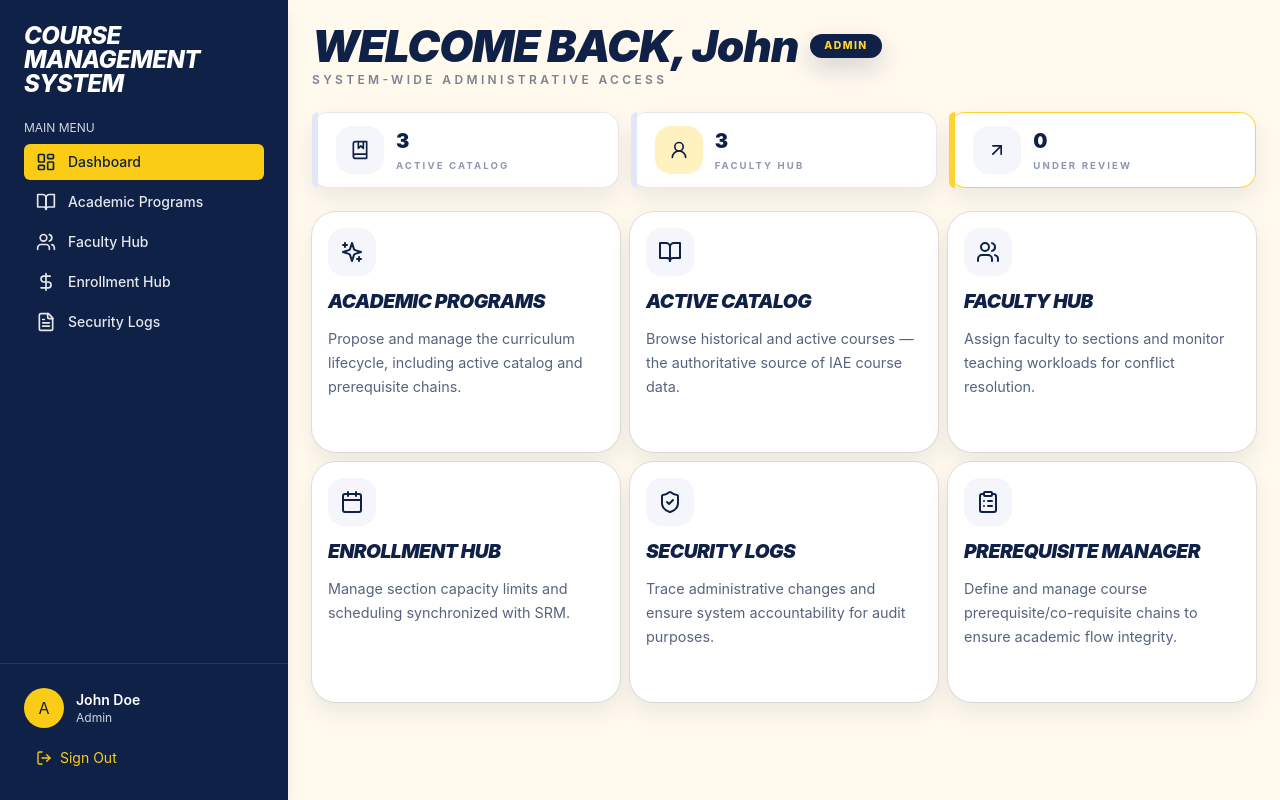
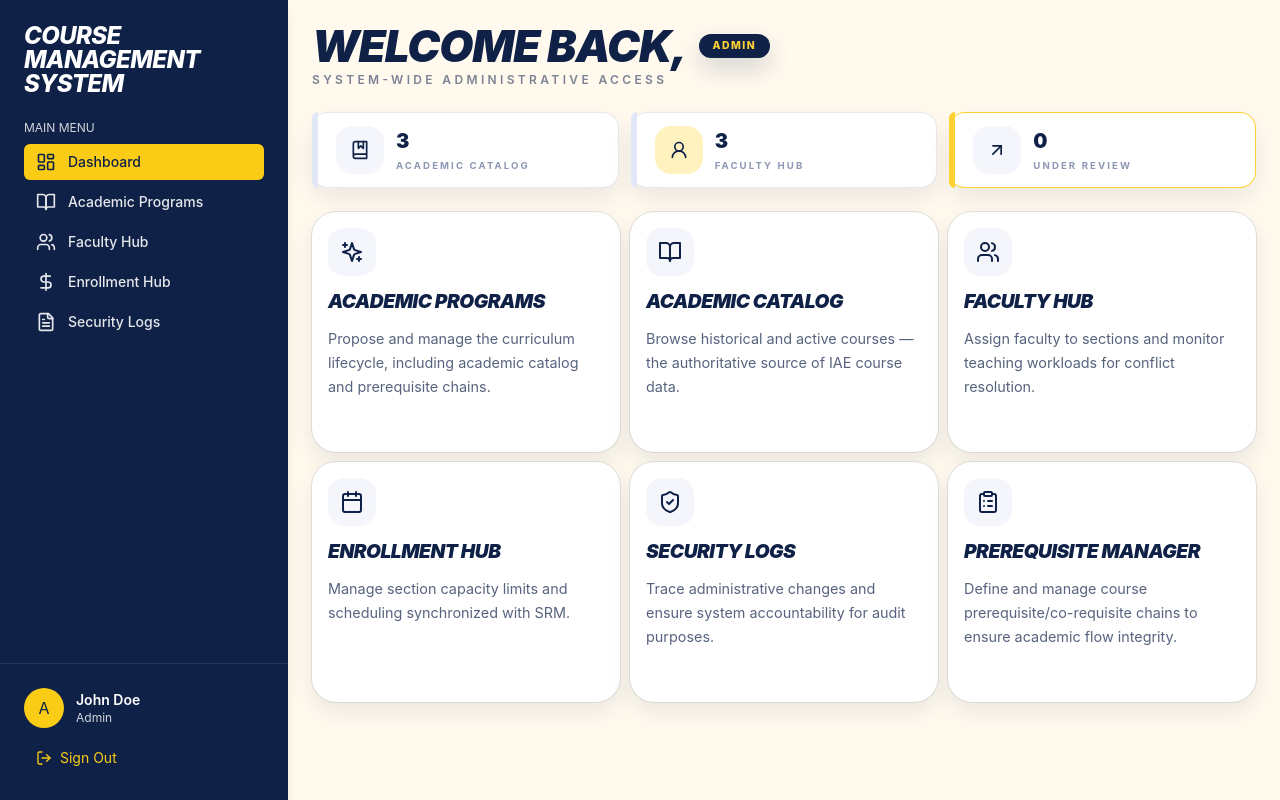
Before and after one commit to ChristianClaro1/CMS-D, a React (Vite) app in the folder frontend/: page /dashboard in a window 1280 px wide. Built offline with nearby package versions, Linux system fonts and the light colour scheme; no server answers; what @heroui/react would draw is missing.

Commit message:
frontend Update

```diff
--- a/frontend/src/env.d.ts
+++ b/frontend/src/env.d.ts
@@ -7,6 +7,7 @@ declare module '*.svg' {
 }
 
 interface ImportMetaEnv {
+  readonly DEV: boolean;
   readonly VITE_API_URL: string;
 }
 
--- a/frontend/src/pages/Dashboard.tsx
+++ b/frontend/src/pages/Dashboard.tsx
@@ -17,14 +17,14 @@ import { useAuth } from '@/hooks/useAuth'
 import { Link } from 'react-router-dom'
 
 const topStats = [
-  { name: 'Active Catalog', value: 3, icon: BookMarked },
+  { name: 'Academic Catalog', value: 3, icon: BookMarked },
   { name: 'Faculty Hub', value: 3 },
   { name: 'Under Review', value: 0, icon: ArrowUpRight },
 ]
 
 const modules = [
-  { title: 'Academic Programs', desc: 'Propose and manage the curriculum lifecycle, including active catalog and prerequisite chains.', icon: Sparkles, to: '/courses/manage' },
-  { title: 'Active Catalog', desc: 'Browse historical and active courses — the authoritative source of IAE course data.', icon: BookOpen, to: '/courses' },
+  { title: 'Academic Programs', desc: 'Propose and manage the curriculum lifecycle, including academic catalog and prerequisite chains.', icon: Sparkles, to: '/courses/manage' },
+  { title: 'Academic Catalog', desc: 'Browse historical and active courses — the authoritative source of IAE course data.', icon: BookOpen, to: '/courses' },
   { title: 'Faculty Hub', desc: 'Assign faculty to sections and monitor teaching workloads for conflict resolution.', icon: Users, to: '/instructors' },
   { title: 'Enrollment Hub', desc: 'Manage section capacity limits and scheduling synchronized with SRM.', icon: Calendar, to: '/enrollment' },
   { title: 'Security Logs', desc: 'Trace administrative changes and ensure system accountability for audit purposes.', icon: ShieldCheck, to: '/reports' },
@@ -34,7 +34,8 @@ const modules = [
 export function Dashboard() {
   const { role } = useRole()
   const { user } = useAuth()
-  const displayName = user?.name?.split(' ')[0] || 'John'
+  const parts = user?.name?.split(' ') || [];
+  const displayName = parts[parts.length - 1];
   const roleLabel = role.toUpperCase()
   const roleSubline =
     role === 'Admin'
--- a/frontend/src/pages/Landing.tsx
+++ b/frontend/src/pages/Landing.tsx
@@ -51,19 +51,6 @@ export function Landing() {
               <p className="max-w-lg text-base leading-7 text-white/65">
                 A centralized administrative portal for curriculum oversight and institutional operations.
               </p>
-            </div>
-
-            <div className="relative space-y-4 text-sm text-white/55">
-              <div className="grid grid-cols-2 gap-4">
-                <div className="rounded-2xl border border-white/10 bg-white/6 p-4">
-                  <div className="text-[0.65rem] font-bold uppercase tracking-[0.3em] text-[#ffd233]">Role-based</div>
-                  <div className="mt-2 text-white/80">Secure access for curriculum and admin workflows.</div>
-                </div>
-                <div className="rounded-2xl border border-white/10 bg-white/6 p-4">
-                  <div className="text-[0.65rem] font-bold uppercase tracking-[0.3em] text-[#ffd233]">Connected</div>
-                  <div className="mt-2 text-white/80">Built to work with the deployed backend API.</div>
-                </div>
-              </div>
             </div>
 
           </div>
--- a/frontend/src/utils/api.ts
+++ b/frontend/src/utils/api.ts
@@ -1,10 +1,13 @@
 type Params = Record<string, string | number | boolean | undefined | null>
 
-if (!import.meta.env.VITE_API_URL) {
+const API_BASE_FALLBACK = import.meta.env.DEV ? "http://localhost:8000" : undefined
+const API_URL = import.meta.env.VITE_API_URL || API_BASE_FALLBACK
+
+if (!API_URL) {
   throw new Error("VITE_API_URL is not defined");
 }
 
-const API_BASE = new URL("/api/v1/", import.meta.env.VITE_API_URL);
+const API_BASE = new URL("/api/v1/", API_URL);
 
 export function getAuthToken() {
   return localStorage.getItem('auth_token')
```
